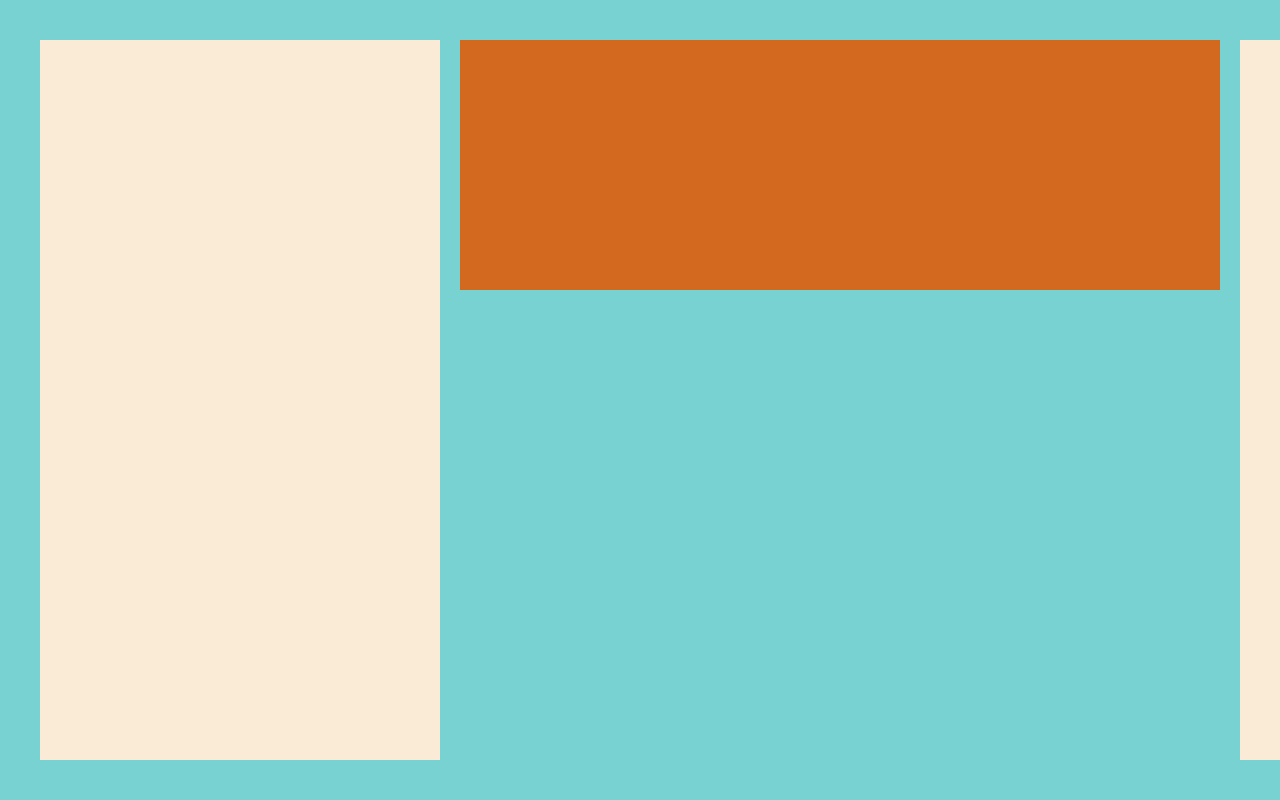
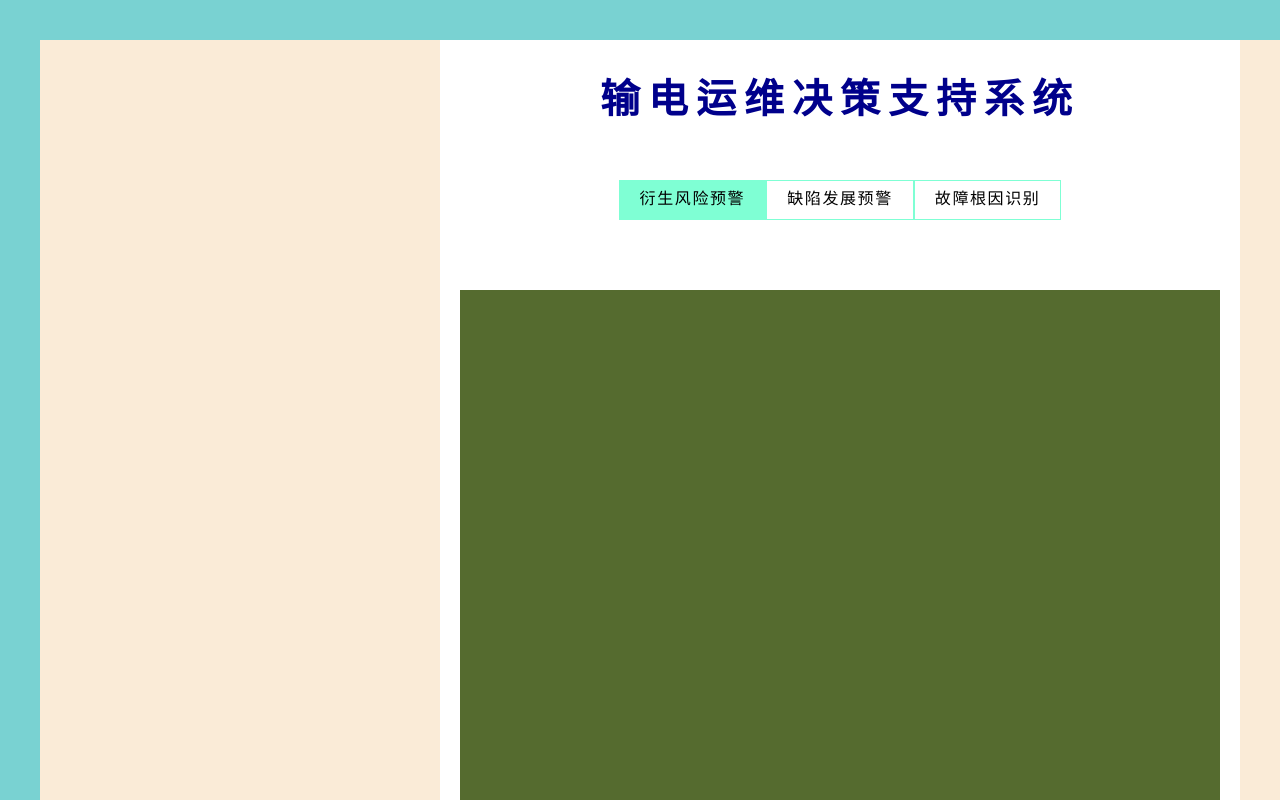
Before and after one commit to lsk15602329916/electric-Qingyuan, a Vue app: page /#/derivative-risk in a window 1280 px wide. Shown: the top 800 px of the page. Built offline with nearby package versions, Linux system fonts and the light colour scheme.

Commit message:
更新路由

```diff
--- a/public/index.html
+++ b/public/index.html
@@ -13,11 +13,19 @@
           outline: none;
           list-style: none;
           box-sizing: border-box;
+          text-decoration: none;
       }
       body{
-          line-height: 1.5;
+          line-height: 1;
+          letter-spacing: .1em;
           background-color: rgb(121, 210, 210);
           padding: 40px ;
+      }
+      a{
+          color: black;
+      }
+      a:active{
+          color: black;
       }
     </style>
   </head>
--- a/src/App.vue
+++ b/src/App.vue
@@ -2,7 +2,14 @@
   <div id="app">
     <aside style="left: 0"></aside>
     <aside style="right: 0"></aside>
-    <header></header>
+    <header>
+      <h1>输电运维决策支持系统</h1>
+      <div class="router-container">
+        <router-link tag="a" to="/derivative-risk">衍生风险预警</router-link>
+        <router-link tag="a" to="/defect-development">缺陷发展预警</router-link>
+        <router-link tag="a" to="/fault-cause">故障根因识别</router-link>
+      </div>
+    </header>
     <transition name="fade" mode="out-in">
       <router-view class="main"></router-view>
     </transition>
@@ -15,13 +22,32 @@
    min-width: 1600px;
    max-width: 1800px;
    height: calc(100vh - 80px);
-   min-height: calc(100vh - 80px);
+   min-height: 900px;
    max-height: calc(100vh - 80px);
    margin: auto;
    padding: 0 420px;
+   background-color: white;
    header{
+     padding: 40px;
      height: 250px;
-     background-color: chocolate;
+     text-align: center;
+     color: darkblue;
+     h1{
+       font-size: 2.5rem;
+       letter-spacing: .5rem;
+     }
+     .router-container{
+       display: flex;
+       justify-content: center;
+       margin: 40px auto;
+       padding: 20px;
+       a{
+         display: inline-block;
+         height: 40px;
+         padding: 10px 20px;
+         border: 1px solid aquamarine;
+       }
+     }
    }
    .main{
      height: calc(100% - 250px);
@@ -35,9 +61,11 @@
      background-color: antiquewhite;
    }
  }
-
+ .router-link-active{
+   background-color: aquamarine;
+ }
  .fade-enter-active, .fade-leave-active {
-   transition: opacity .5s;
+   transition: opacity .25s;
  }
  .fade-enter, .fade-leave-to /* .fade-leave-active below version 2.1.8 */ {
    opacity: 0;
--- /dev/null
+++ b/src/components/DefectDevelopment/DefectDevelopment.vue
@@ -0,0 +1,13 @@
+<template>
+
+</template>
+
+<script>
+export default {
+  name: "DefectDevelopment"
+}
+</script>
+
+<style scoped>
+
+</style>
--- /dev/null
+++ b/src/components/DerivativeRisk/DerivativeRisk.vue
@@ -0,0 +1,13 @@
+<template>
+
+</template>
+
+<script>
+export default {
+  name: "DerivativeRisk"
+}
+</script>
+
+<style scoped>
+
+</style>
--- /dev/null
+++ b/src/components/FaultCause/FaultCause.vue
@@ -0,0 +1,13 @@
+<template>
+
+</template>
+
+<script>
+export default {
+  name: "FaultCause"
+}
+</script>
+
+<style scoped>
+
+</style>
--- a/src/router/index.js
+++ b/src/router/index.js
@@ -2,14 +2,38 @@ import Vue from 'vue'
 import VueRouter from 'vue-router'
 import Home from '../views/Home.vue'
 
+// 首页 3 个路由
+// 衍生风险
+import DerivativeRisk from "@/components/DerivativeRisk/DerivativeRisk";
+// 缺陷发展
+import DefectDevelopment from "@/components/DefectDevelopment/DefectDevelopment";
+// 故障根因
+import FaultCause from "@/components/FaultCause/FaultCause";
+
 Vue.use(VueRouter)
 
-  const routes = [
+const routes = [
   {
     path: '/',
     name: 'Home',
     component: Home
-  }
+  },
+  {
+    path: '/fault-cause',
+    name: 'FaultCause',
+    component: FaultCause
+  },
+  {
+    path: '/derivative-risk',
+    name: 'DerivativeRisk',
+    component: DerivativeRisk
+  },
+  {
+    path: '/defect-development',
+    name: 'DefectDevelopment',
+    component: DefectDevelopment
+  },
+
 ]
 
 const router = new VueRouter({
```
